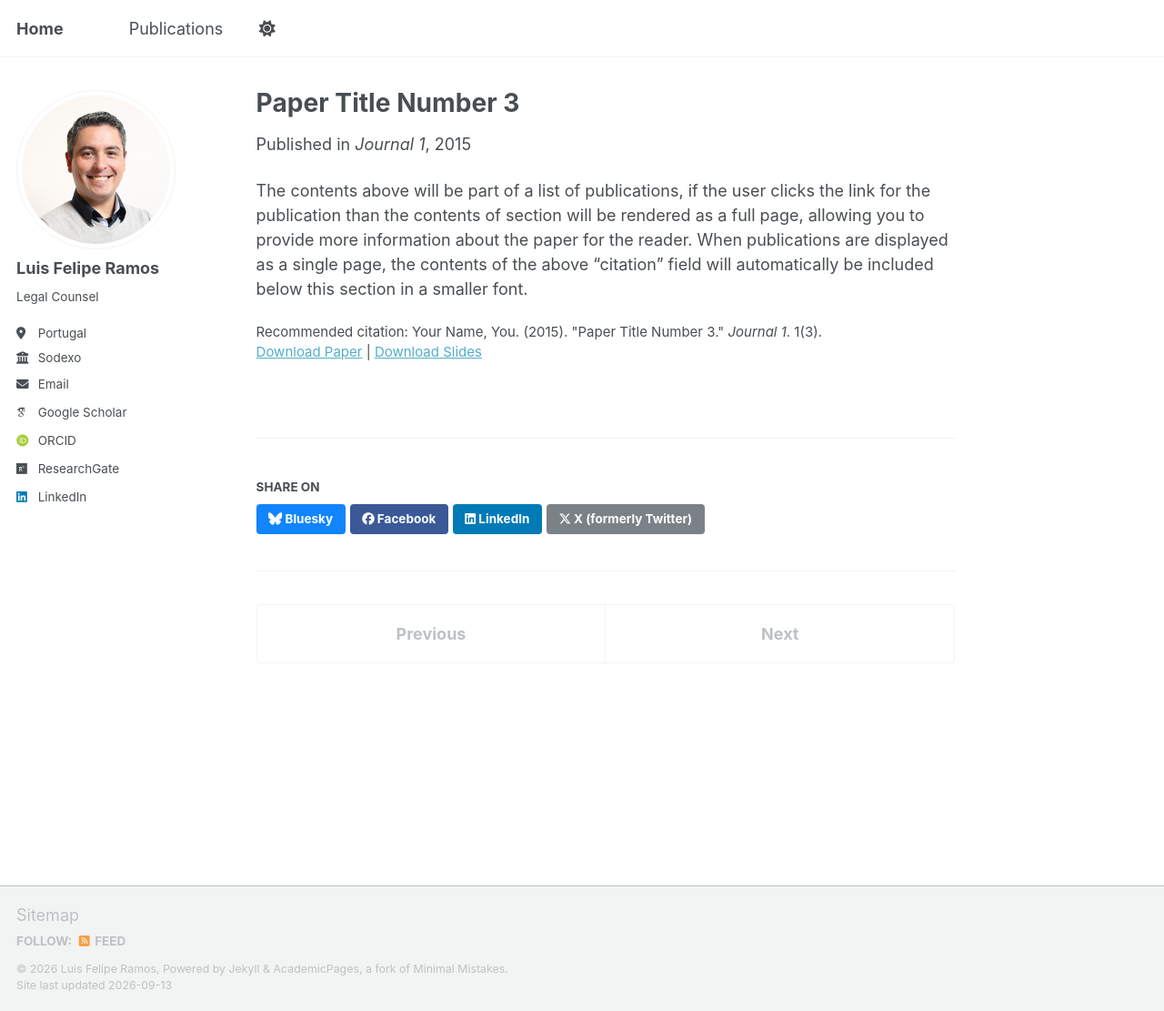
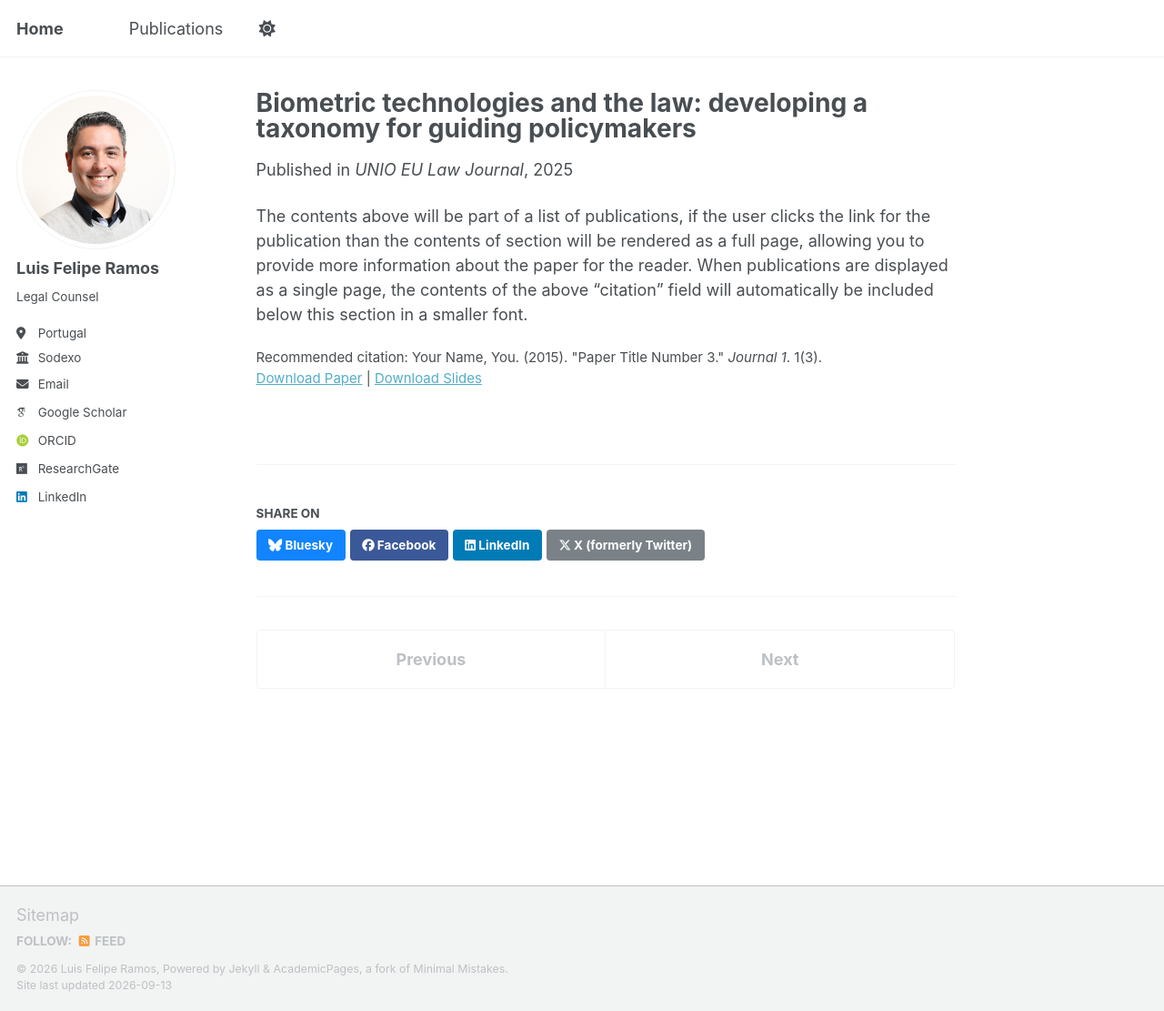
Before and after one commit to lfmramos/lfmramos.github.io, a Jekyll site: the page built from _publications/2015-10-01-paper-title-number-3.md, in a window 1280 px wide and 1111 px high. Shown: the whole window at 91% size. Built offline with Jekyll 4.4.1, drawn with Linux system fonts in a browser that asks for light colours; some web fonts are replaced; a script that is not in the unit is left out.

Commit message:
Included first publication - UNIO paper

```diff
--- a/_publications/2015-10-01-paper-title-number-3.md
+++ b/_publications/2015-10-01-paper-title-number-3.md
@@ -1,13 +1,13 @@
 ---
-title: "Paper Title Number 3"
+title: "Biometric technologies and the law: developing a taxonomy for guiding policymakers"
 collection: publications
 category: manuscripts
 permalink: /publication/2015-10-01-paper-title-number-3
 excerpt: 'This paper is about the number 3. The number 4 is left for future work.'
-date: 2015-10-01
-venue: 'Journal 1'
+date: 2025-10-20
+venue: 'UNIO EU Law Journal'
 slidesurl: 'http://academicpages.github.io/files/slides3.pdf'
-paperurl: 'http://academicpages.github.io/files/paper3.pdf'
+paperurl: 'https://doi.org/10.21814/unio.11.2.6933'
 citation: 'Your Name, You. (2015). &quot;Paper Title Number 3.&quot; <i>Journal 1</i>. 1(3).'
 ---
 
```
